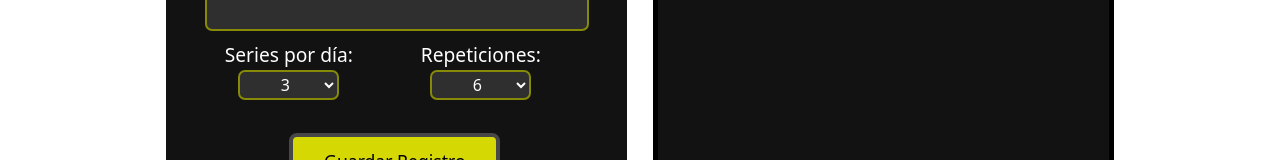
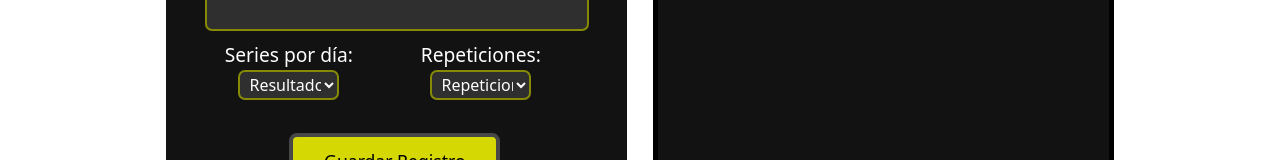
Before and after one commit to kato223272/GymEagleProyecto, a React (Create React App) app: page /rutinas in a window 1280 px wide. Shown: the part 505-665 px from the top of the page. Built offline with nearby package versions, Linux system fonts and the light colour scheme.

Commit message:
Se realizó la función que obtiene los datos de los inputs y menus desplegables, se realizaron las validaciones del lado del front-end

```diff
--- a/src/Pages/AgregarRutina.jsx
+++ b/src/Pages/AgregarRutina.jsx
@@ -3,8 +3,63 @@ import '../Css/AgregarRutina.css';
 import {Col, Row, InputGroup, Form} from  'react-bootstrap'
 import { FontAwesomeIcon } from '@fortawesome/react-fontawesome'
 import { faMagnifyingGlass } from '@fortawesome/free-solid-svg-icons';
+import { useState } from 'react';
+import Swal from 'sweetalert2';
 
 function AgregarRutina (){
+  const [body, setBody] = useState({nombre:'', descripcion:'', series: 0, repeticiones: 0});
+  const permitido = /^[a-zA-ZáéíóúüñÁÉÍÓÚÜÑ\s]+$/;
+  const descripcionValida = /^[a-zA-ZáéíóúüñÁÉÍÓÚÜÑ\s.0-9]+$/;
+  let alertValues = {title:'', text:'', icon:''};
+
+  const messageAlert = (alertValues) => {
+    Swal.fire({
+      title: alertValues.title,
+      text: alertValues.text,
+      icon: alertValues.icon,
+      confirmButtonText: 'Aceptar'
+    });
+  };
+
+  const handleChange = ({target}) =>{
+    const {name, value} = target;
+    setBody({
+      ...body,
+      [name]:value
+    });
+  }
+
+  const handleSeriesChange = (e) => {
+    const seriesAux = parseInt(e.target.value, 10);
+    setBody({
+      ...body,
+      series: seriesAux
+    });
+  }
+
+  const handleRepeticionesChange = (e) => {
+    const repeticionesAux = parseInt(e.target.value, 10);
+    setBody({
+      ...body,
+      repeticiones: repeticionesAux
+    });
+  }
+
+  const handleRegisterRutina = () =>{
+    if (!body.nombre || !body.descripcion || body.series === 0 || body.repeticiones === 0){
+      alertValues = {title: 'Error!', text: 'Todos los campos son obligatorios', icon: 'error'};
+      messageAlert(alertValues);
+    }else if (!permitido.test(body.nombre)){
+      alertValues = {title: 'Error, nombre inválido!', text: 'No se aceptan caracteres especiales, solo acentos', icon: 'error'};
+      messageAlert(alertValues);
+    }else if (!descripcionValida.test(body.descripcion)){
+      alertValues = {title: 'Error, descripción inválida!', text: 'No se aceptan caracteres especiales, solo acentos y numeración', icon: 'error'};
+      messageAlert(alertValues);
+    }else{
+      alertValues = {title: 'Aceptado', text: 'Datos aceptados', icon: 'success'};
+      messageAlert(alertValues);
+    }
+  }
   return(
     <>
       <div className='Container'>
@@ -12,35 +67,36 @@ function AgregarRutina (){
 
         <h3 className='tituRutina'>Información de Rutina</h3>
         <label className='labRutina'>Nombre:</label>
-        <input type="text" placeholder="Nombre de rutina" className='inputRutina'/>
+        <input type="text" placeholder="Nombre de rutina" className='inputRutina'
+        value={body.nombre} name='nombre' onChange={handleChange}/>
 
         <label className='labRutina'>Descripción de la rutina:</label>
         <textarea rows={2} placeholder="Descripción" className='inputRutinaDescrip'
-        style={{paddingTop:'1%'}}></textarea>
+        style={{paddingTop:'1%'}} value={body.descripcion} name='descripcion' onChange={handleChange}></textarea>
 
       <Row>
         <Col>
           <label className='labRutina'>Series por día:</label>
-          <select className='inputRutinaSelec'>
-            <option disabled='false'>Resultados visto en:</option>
-              <option value='1'>3</option>
-              <option value='2'>4</option>
-              <option value='3'>5</option>
+          <select className='inputRutinaSelec' onChange={handleSeriesChange} value={body.series}>
+            <option value={0} disabled>Resultados visto en:</option>
+            <option value={3}>3</option>
+            <option value={4}>4</option>
+            <option value={5}>5</option>
           </select>
         </Col>
 
         <Col>
           <label className='labRutina'>Repeticiones:</label>
-          <select className='inputRutinaSelec'>
-            <option disabled='false'>Repeticiones por día:</option>
-              <option value='1'>6</option>
-              <option value='2'>8</option>
-              <option value='3'>10</option>
-              <option value='4'>12</option>
+          <select className='inputRutinaSelec' onChange={handleRepeticionesChange} value={body.repeticiones}>
+            <option value={0} disabled>Repeticiones por día:</option>
+            <option value={6}>6</option>
+            <option value={8}>8</option>
+            <option value={10}>10</option>
+            <option value={12}>12</option>
           </select>
         </Col>
       </Row>
-        <button className='btRutina'>Guardar Registro</button>
+        <button className='btRutina' onClick={handleRegisterRutina}>Guardar Registro</button>
       </div>
 
       <div className='Ruticolumna2'>
@@ -65,4 +121,4 @@ function AgregarRutina (){
   )
 }
 
-export default AgregarRutina
+export default AgregarRutina;
```
